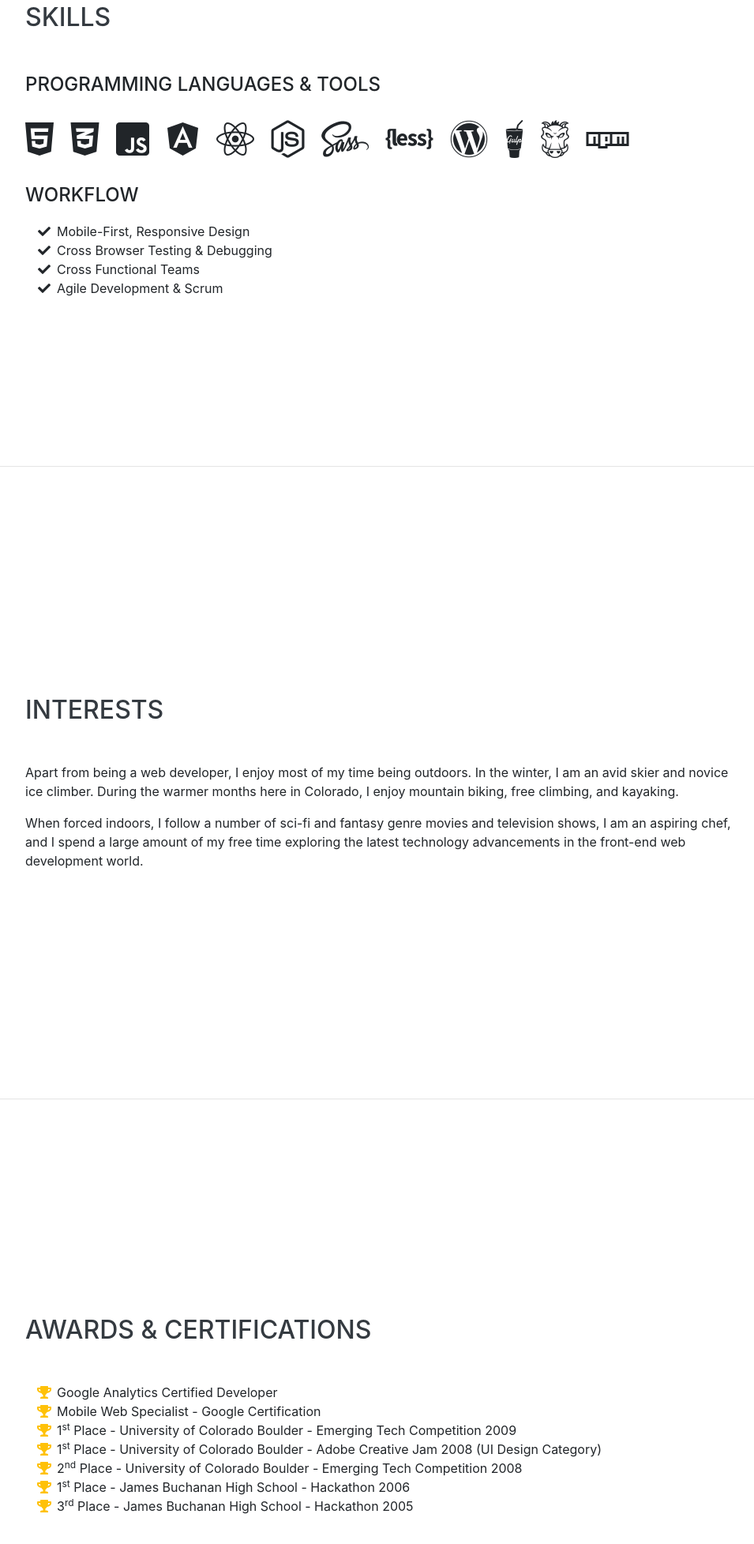
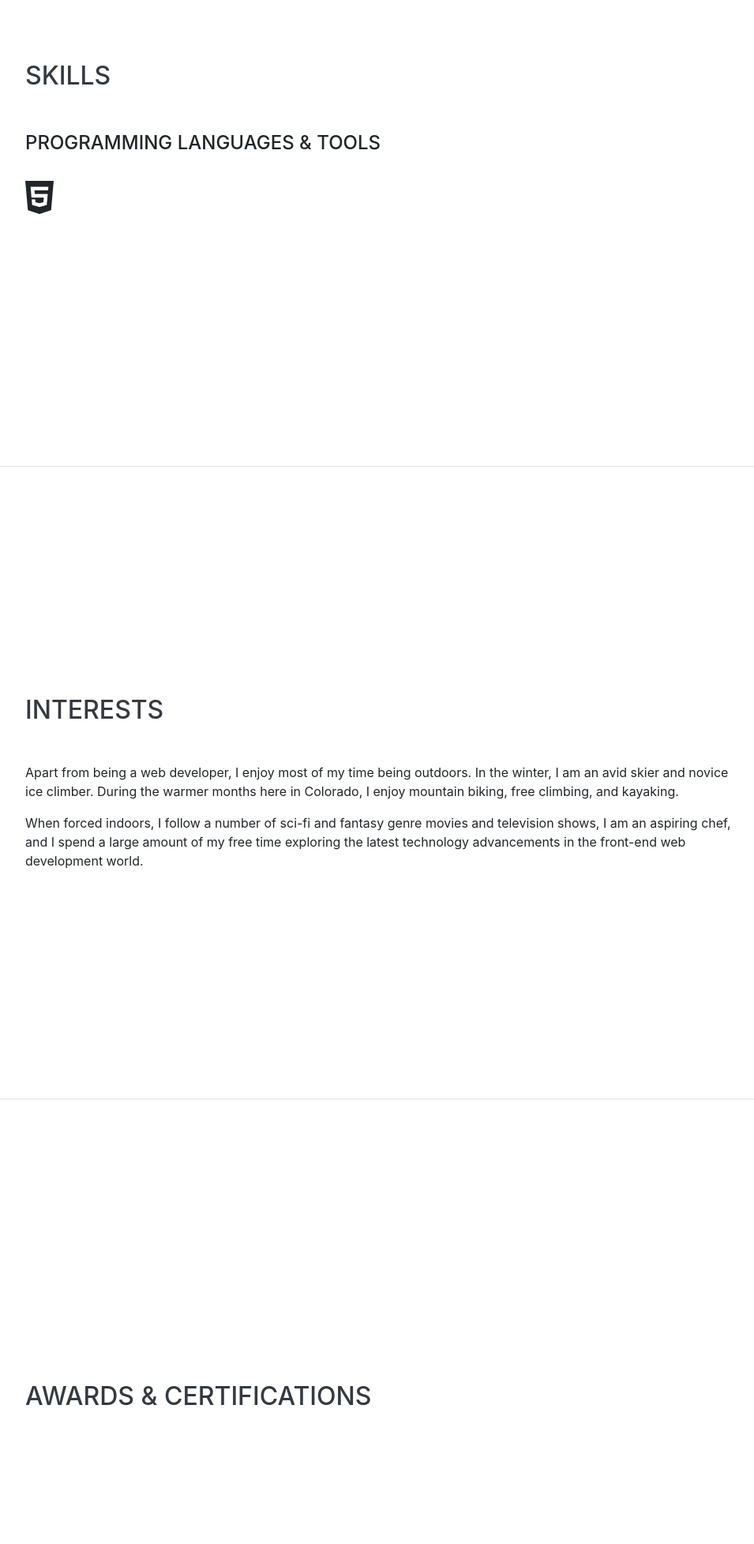
Before and after one commit to starkwon/portpolio, a website with bundled scripts: page index.html in a window 1280 px wide. Shown: the part 2906-4861 px from the top of the page at 79% size, without its empty margins (288-1243 px from the left). Built offline with nearby package versions, Linux system fonts and the light colour scheme; a web font is replaced by a local one.

Commit message:
Update index.html

```diff
--- a/index.html
+++ b/index.html
@@ -175,58 +175,7 @@
         <ul class="list-inline dev-icons">
           <li class="list-inline-item">
             <i class="fab fa-html5"></i>
-          </li>
-          <li class="list-inline-item">
-            <i class="fab fa-css3-alt"></i>
-          </li>
-          <li class="list-inline-item">
-            <i class="fab fa-js-square"></i>
-          </li>
-          <li class="list-inline-item">
-            <i class="fab fa-angular"></i>
-          </li>
-          <li class="list-inline-item">
-            <i class="fab fa-react"></i>
-          </li>
-          <li class="list-inline-item">
-            <i class="fab fa-node-js"></i>
-          </li>
-          <li class="list-inline-item">
-            <i class="fab fa-sass"></i>
-          </li>
-          <li class="list-inline-item">
-            <i class="fab fa-less"></i>
-          </li>
-          <li class="list-inline-item">
-            <i class="fab fa-wordpress"></i>
-          </li>
-          <li class="list-inline-item">
-            <i class="fab fa-gulp"></i>
-          </li>
-          <li class="list-inline-item">
-            <i class="fab fa-grunt"></i>
-          </li>
-          <li class="list-inline-item">
-            <i class="fab fa-npm"></i>
-          </li>
         </ul>
-
-        <div class="subheading mb-3">Workflow</div>
-        <ul class="fa-ul mb-0">
-          <li>
-            <i class="fa-li fa fa-check"></i>
-            Mobile-First, Responsive Design</li>
-          <li>
-            <i class="fa-li fa fa-check"></i>
-            Cross Browser Testing &amp; Debugging</li>
-          <li>
-            <i class="fa-li fa fa-check"></i>
-            Cross Functional Teams</li>
-          <li>
-            <i class="fa-li fa fa-check"></i>
-            Agile Development &amp; Scrum</li>
-        </ul>
-      </div>
     </section>
 
     <hr class="m-0">
@@ -245,32 +194,6 @@
       <div class="w-100">
         <h2 class="mb-5">Awards &amp; Certifications</h2>
         <ul class="fa-ul mb-0">
-          <li>
-            <i class="fa-li fa fa-trophy text-warning"></i>
-            Google Analytics Certified Developer</li>
-          <li>
-            <i class="fa-li fa fa-trophy text-warning"></i>
-            Mobile Web Specialist - Google Certification</li>
-          <li>
-            <i class="fa-li fa fa-trophy text-warning"></i>
-            1<sup>st</sup>
-            Place - University of Colorado Boulder - Emerging Tech Competition 2009</li>
-          <li>
-            <i class="fa-li fa fa-trophy text-warning"></i>
-            1<sup>st</sup>
-            Place - University of Colorado Boulder - Adobe Creative Jam 2008 (UI Design Category)</li>
-          <li>
-            <i class="fa-li fa fa-trophy text-warning"></i>
-            2<sup>nd</sup>
-            Place - University of Colorado Boulder - Emerging Tech Competition 2008</li>
-          <li>
-            <i class="fa-li fa fa-trophy text-warning"></i>
-            1<sup>st</sup>
-            Place - James Buchanan High School - Hackathon 2006</li>
-          <li>
-            <i class="fa-li fa fa-trophy text-warning"></i>
-            3<sup>rd</sup>
-            Place - James Buchanan High School - Hackathon 2005</li>
         </ul>
       </div>
     </section>
```
